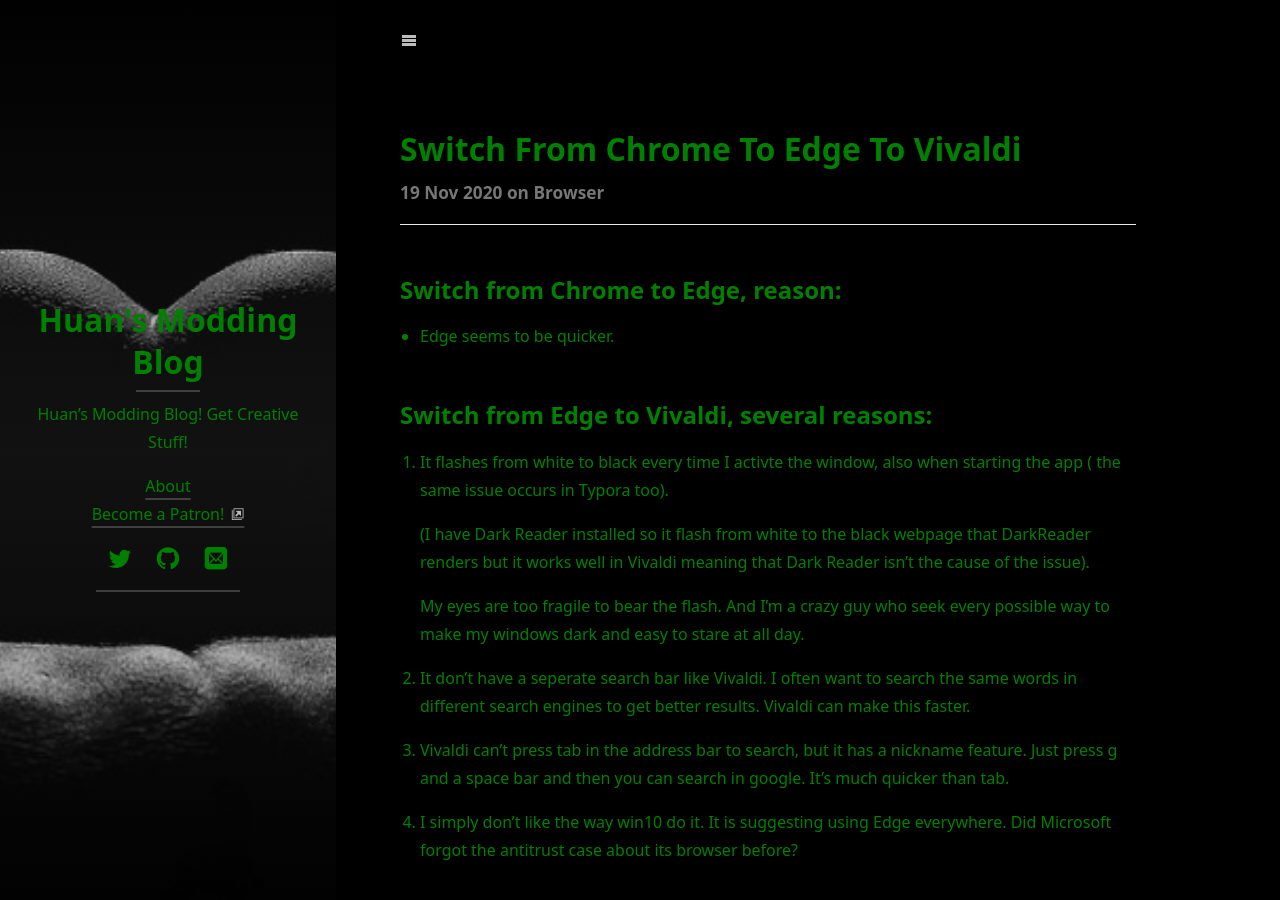
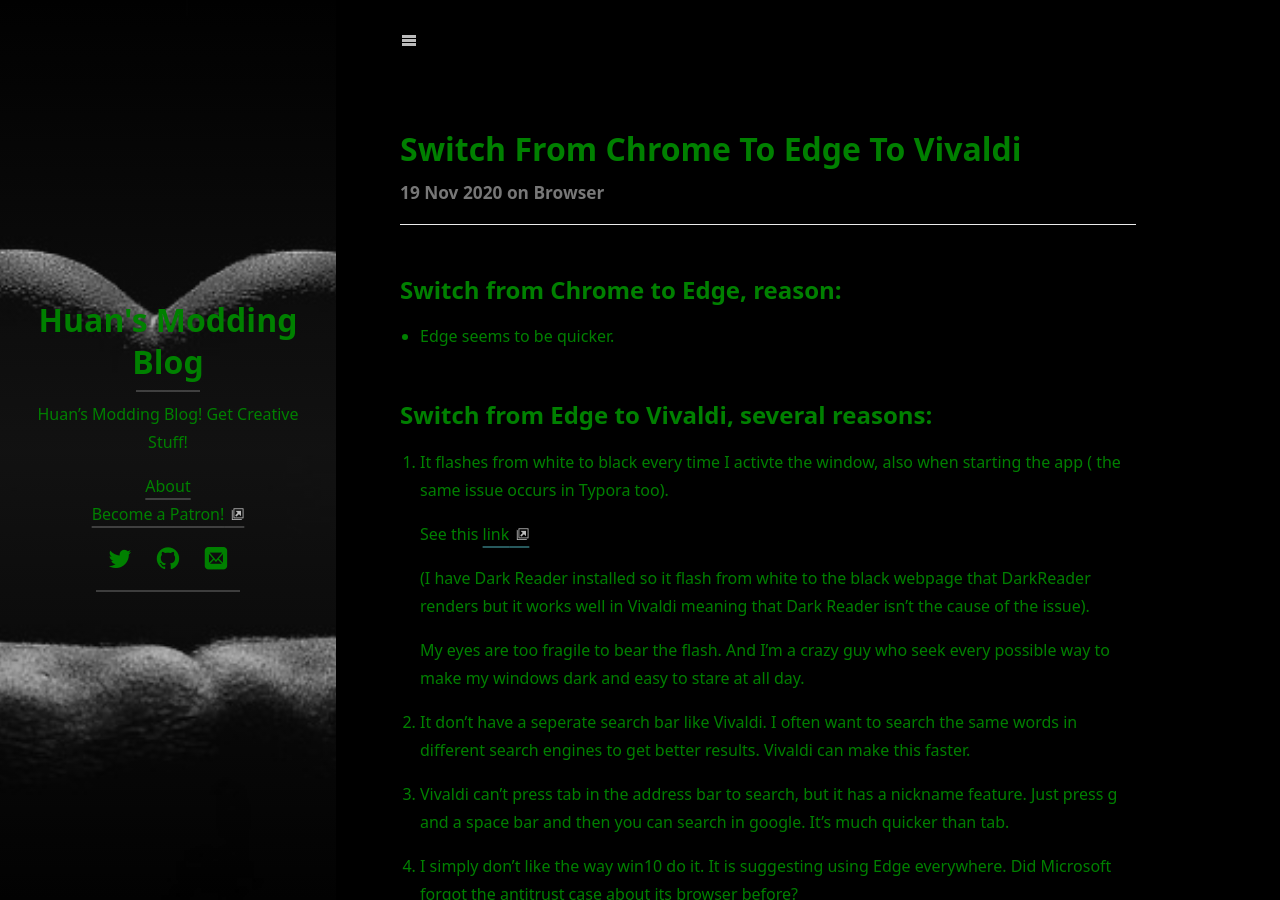
Before and after one commit to huanrenfeng/huanrenfeng.github.io, a Jekyll site: the page built from _posts/2020-11-19-switch-from-chrome-to-edge-to-vivaldi.md, in a window 1280 px wide and 900 px high. Built offline with Jekyll 4.4.1, drawn with Linux system fonts in a browser that asks for light colours; cached includes are drawn as plain includes; nearby versions of some CDN libraries; some web fonts are replaced; our own code applies the rules of GitHub Pages for plain Markdown files; library files that are not in the unit come from our copies.

Commit message:
Update 2020-11-19-switch-from-chrome-to-edge-to-vivaldi.md

```diff
--- a/_posts/2020-11-19-switch-from-chrome-to-edge-to-vivaldi.md
+++ b/_posts/2020-11-19-switch-from-chrome-to-edge-to-vivaldi.md
@@ -11,6 +11,8 @@
 ## Switch from Edge to Vivaldi, several reasons:
 
 1. It flashes from white to black every time I activte the window, also when starting the app ( the same issue occurs in Typora too).
+
+   See this [link](https://techcommunity.microsoft.com/t5/discussions/edge-still-flashing-white-screen-and-force-dark-theme-visibility/m-p/1609930)
 
    (I have Dark Reader installed so it flash from white to the black webpage that DarkReader renders but it works well in Vivaldi meaning that Dark Reader isn't the cause of the issue).
 
```
